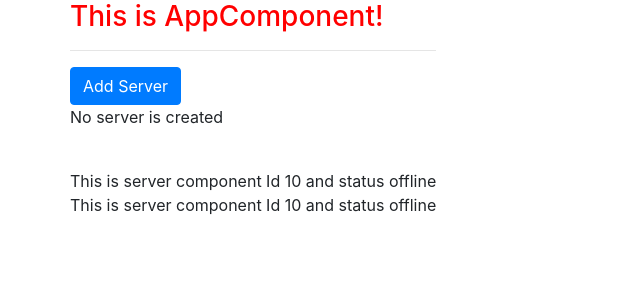
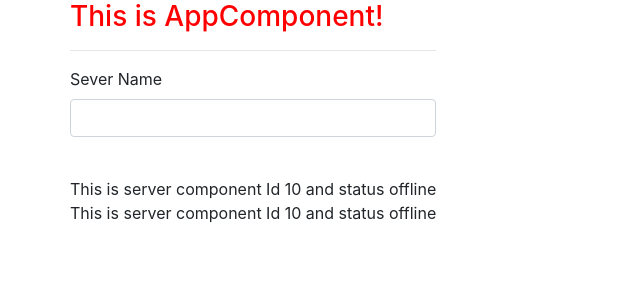
Before and after one commit to HKemon/AngularJsDemo, an Angular app: page / in a window 1280 px wide. Shown: the top 300 px of the page, without its empty margins (0-640 px from the left). Built offline with nearby package versions, Linux system fonts and the light colour scheme.

Commit message:
Passing and using data with event
Passing and using data with event

```diff
--- a/src/app/servers/servers.component.html
+++ b/src/app/servers/servers.component.html
@@ -1,8 +1,7 @@
-<button class="btn btn-primary" [disabled]="!allowNewServer" (click)="serverCreateionMethod()">
-  Add Server
-</button>
+<label>Sever Name</label>
+<input type="text" class="form-control" (input)="onUpdateServerName($event)">
 <!--<p [innerText] = "allowNewServer"></p>-->
-<p>{{ serverCreationStatus }}</p>
+<p>{{ serverName }}</p>
 <br>
 <app-server></app-server>
 <br>
--- a/src/app/servers/servers.component.ts
+++ b/src/app/servers/servers.component.ts
@@ -9,6 +9,7 @@
 export class ServersComponent implements OnInit {
   allowNewServer = false;
   serverCreationStatus = 'No server is created';
+  serverName = '';
 
   constructor() {
     setTimeout(() => {
@@ -22,4 +23,8 @@
   serverCreateionMethod() {
     this.serverCreationStatus = 'server is created';
   }
+
+  onUpdateServerName(event: Event) {
+    this.serverName = (<HTMLInputElement>event.target).value;
+  }
 }
```
